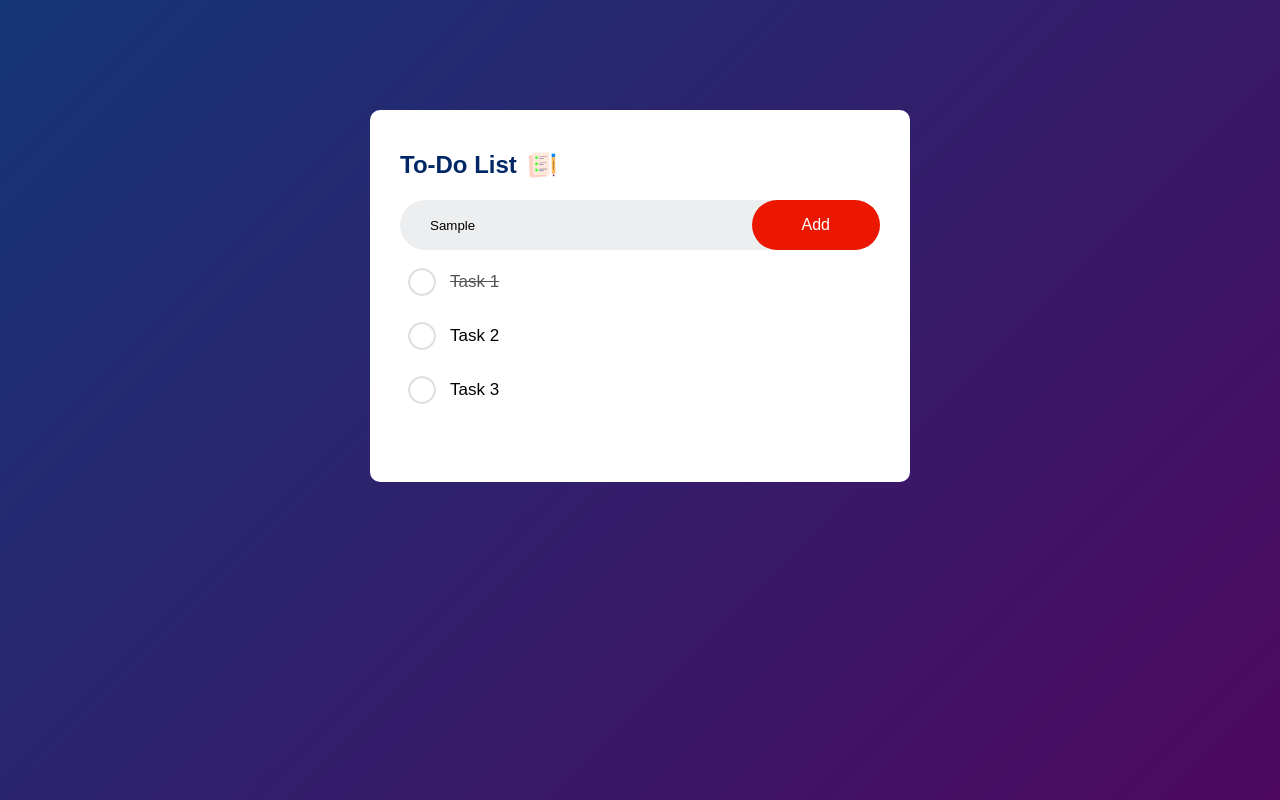
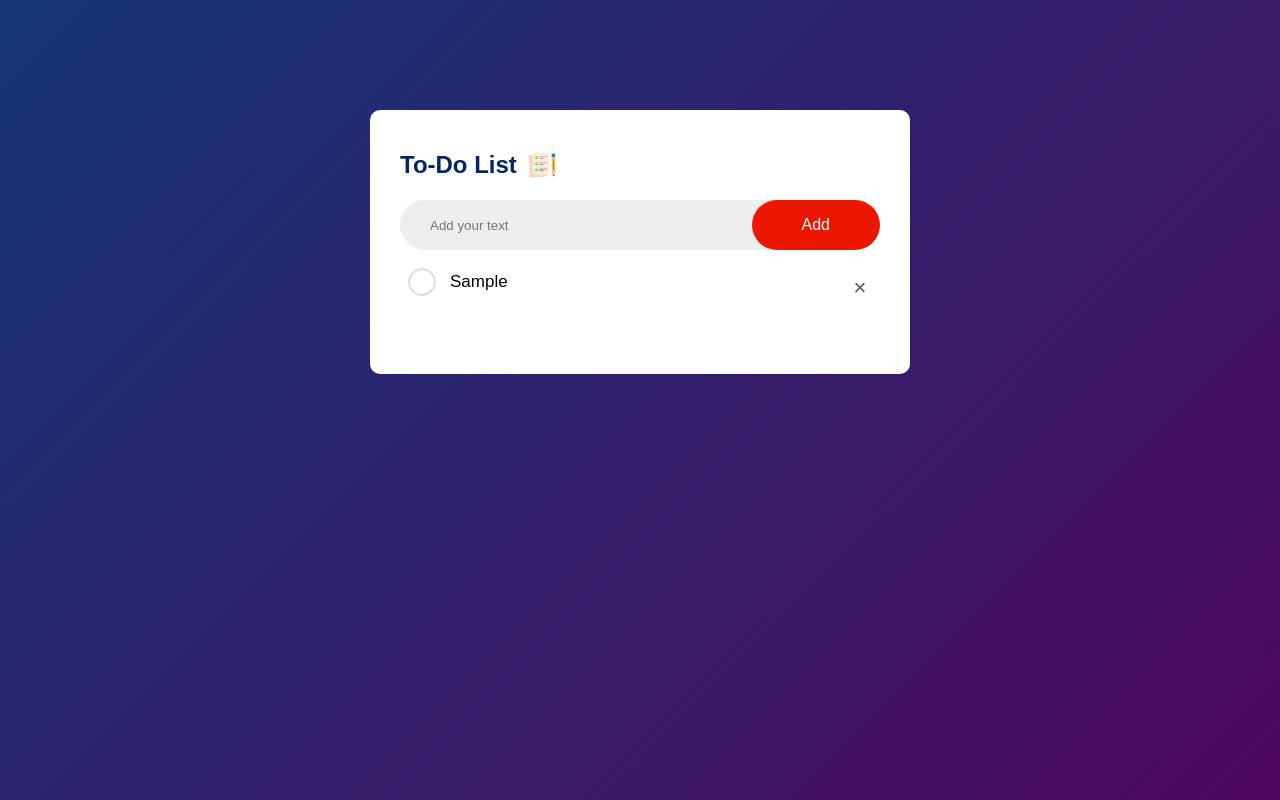
Before and after one commit to Santhosh775/JS-to-do-app, a plain HTML site: page index.html in a window 1280 px wide. Both pictures are taken after typing "Sample" into the empty fields and a click on the button "Add". Drawn offline with Linux system fonts and the light colour scheme.

Commit message:
Final commit

```diff
--- a/index.html
+++ b/index.html
@@ -12,14 +12,15 @@
             <h2>To-Do List<img src="images/icon.png"></h2>
             <div class="row">
                 <input type="text" id="input-box" placeholder="Add your text">
-                <button>Add</button>
+                <button onclick="addTask()">Add</button>
             </div>
             <ul id="list-container">
-                <li class="checked">Task 1</li>
+                <!-- <li class="checked">Task 1</li>
                 <li>Task 2</li>
-                <li>Task 3</li>
+                <li>Task 3</li> -->
             </ul>
         </div>
     </div>
+    <script src="index.js"></script>
 </body>
 </html>
--- a/index.js
+++ b/index.js
@@ -0,0 +1,39 @@
+const inputBox = document.getElementById("input-box");
+const listContainer = document.getElementById("list-container");
+
+function addTask(){
+    if(inputBox.value == ''){
+        alert("You must write something");
+    }
+    else{
+        let li = document.createElement("li");
+        li.innerHTML = inputBox.value;
+        listContainer.appendChild(li);
+        let span = document.createElement("span");
+        span.innerHTML = "\u00d7";
+        li.appendChild(span);
+    }
+    inputBox.value="";
+    saveData();
+}
+
+listContainer.addEventListener("click",(e)=>{
+    if(e.target.tagName =="LI"){
+        e.target.classList.toggle("checked");
+        saveData();
+    }
+    else{
+        e.target.parentElement.remove();
+        saveData();
+    }
+},false);
+
+function saveData(){
+    localStorage.setItem("data",listContainer.innerHTML);
+}
+
+function showTask(){
+    listContainer.innerHTML = localStorage.getItem("data");
+}
+
+showTask();
--- a/style.css
+++ b/style.css
@@ -90,5 +90,22 @@ ul li.checked{
 }
 
 ul li.checked::before{
+    background-image: url(images/checked.png);
+}
 
+ul li span{
+    position: absolute;
+    right: 0;
+    top: 8px;
+    width: 40px;
+    height: 40px;
+    font-size: 22px;
+    color: #555;
+    line-height: 40px;
+    text-align: center;
+    border-radius: 50%;
 }
+
+ul li span:hover{
+    background: #edeef0;
+}
```
